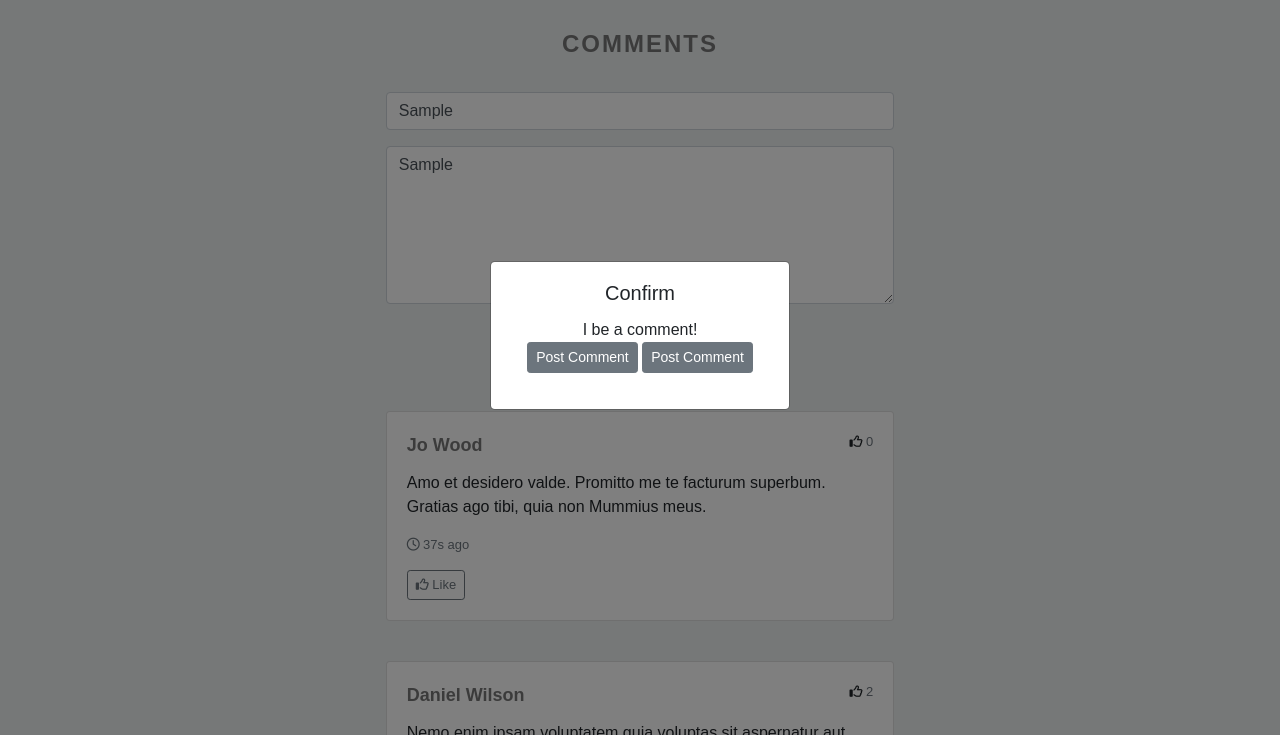
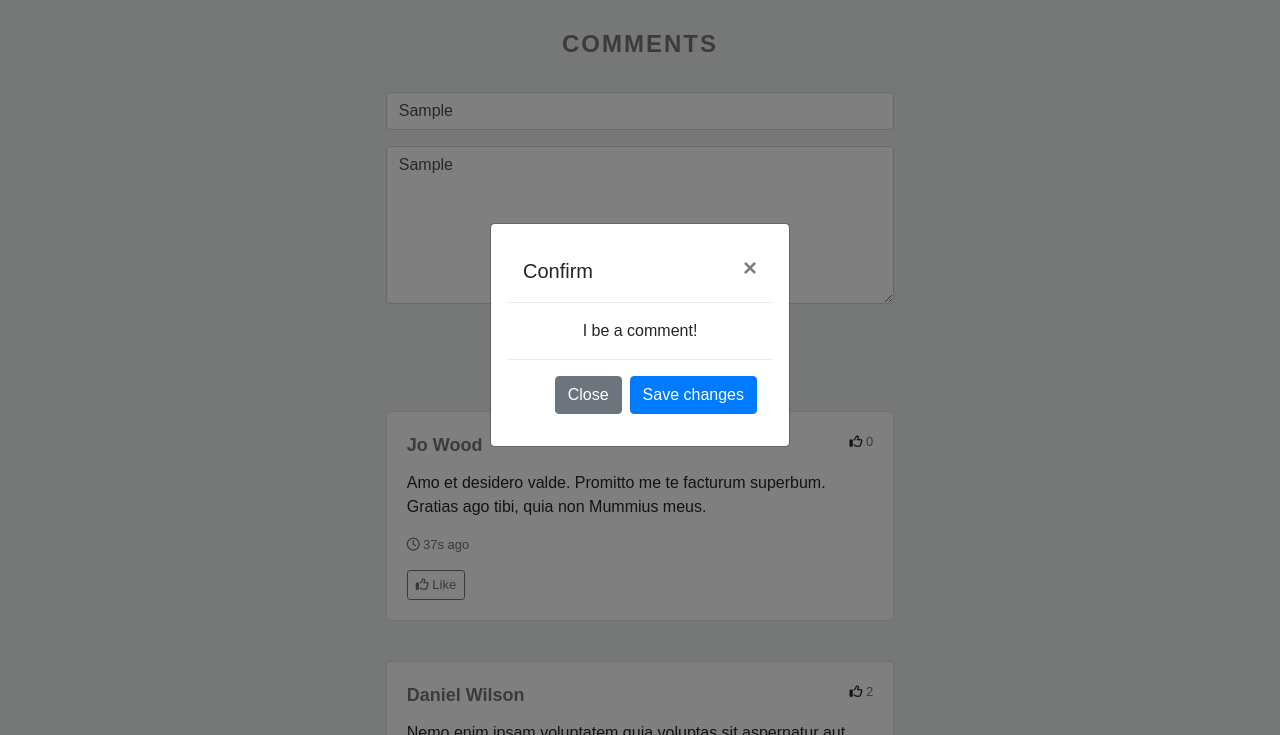
Before and after one commit to jasonthorne/InternetProgramming, a plain HTML site: page LoremIpsum/public/index.html in a window 1280 px wide. Both pictures are taken after typing "Sample", "Sample" into the empty fields and a click on the button "Post Comment". Shown: the part 2702-3437 px from the top of the page. Drawn offline with nearby package versions, Linux system fonts and the light colour scheme.

Commit message:
comment modal

```diff
--- a/LoremIpsum/public/index.html
+++ b/LoremIpsum/public/index.html
@@ -408,20 +408,23 @@
 			</div>
 		</section>
 
-		<div class="modal fade" id="comment-modal" tabindex="-1" role="dialog" aria-hidden="true">
+		<div class="modal fade" id="comment-modal" data-keyboard="false" tabindex="-1" aria-labelledby="staticBackdropLabel" role="dialog" aria-hidden="true">
 			<div class="modal-dialog modal-sm modal-dialog-centered">
 				<div class="modal-content">
 					<div class="modal-body">
-						<div id="comment-modal-title">
-							Confirm
+						<div class="modal-header">
+							<h5 class="modal-title">Confirm</h5>
+							<button type="button" class="close" data-dismiss="modal" aria-label="Close">
+								<span aria-hidden="true">&times;</span>
+							</button>
 						</div>
-						<div id="comment-modal-comment">
+						<div class="modal-body">
 							I be a comment!
 						</div>
-						<div id="comment-modal-btns">
-							<input type="button" class="btn btn-secondary btn-sm" id="comment-btn" value="Post Comment" onclick="addComment()">
-							<input type="button" class="btn btn-secondary btn-sm" id="comment-btn" value="Post Comment" onclick="addComment()">
-						</div>
+						<div class="modal-footer">
+							<button type="button" class="btn btn-secondary" data-dismiss="modal">Close</button>
+							<button type="button" class="btn btn-primary">Save changes</button>
+						  </div>
 					</div>
 				</div>
 			</div>
```
Also changed, not shown: LoremIpsum/public/css/bootstrap.css.
